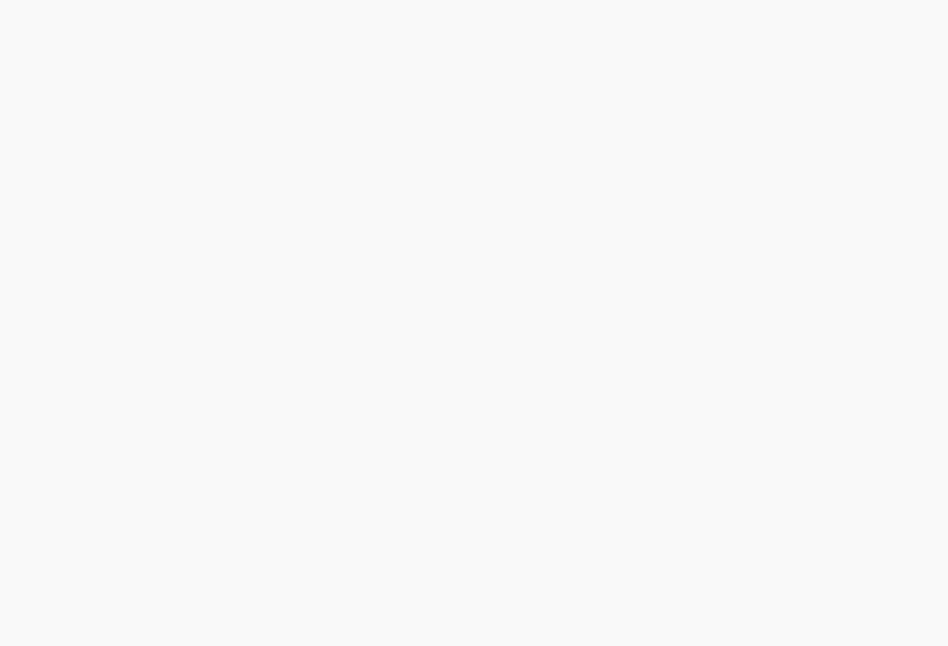
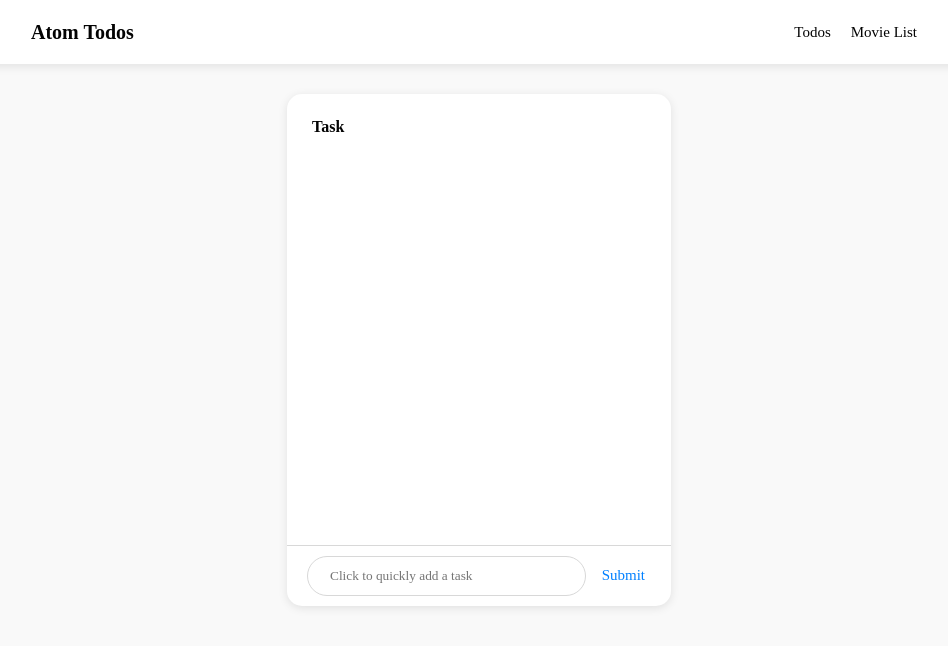
Before and after one commit to hjkdw95/atom-design-practice, a React (Create React App) app: page / in a window 1280 px wide. Shown: the top 646 px of the page, without its empty margins (161-1109 px from the left). Built offline with nearby package versions, Linux system fonts and the light colour scheme.

Commit message:
✨ Add : complete todopage - link App.js to Todopage - add li styling on globalstyles

```diff
--- a/src/App.js
+++ b/src/App.js
@@ -1,11 +1,7 @@
-import Button from './components/atoms/Button';
-import ListContent from './components/atoms/ListContent';
-import Menu from './components/atoms/Menu';
-import Title from './components/atoms/Title';
-import theme from './styles/theme';
+import ToDoPage from './pages/todos/ToDoPage';
 
 function App() {
-  return <Button />;
+  return <ToDoPage />;
 }
 
 export default App;
--- a/src/styles/GlobalStyles.js
+++ b/src/styles/GlobalStyles.js
@@ -37,7 +37,7 @@ body {
 	line-height: 1;
 	background-color: #F9F9F9;
 }
-ol, ul {
+ol, ul, li {
 	list-style: none;
 }
 blockquote, q {
```
